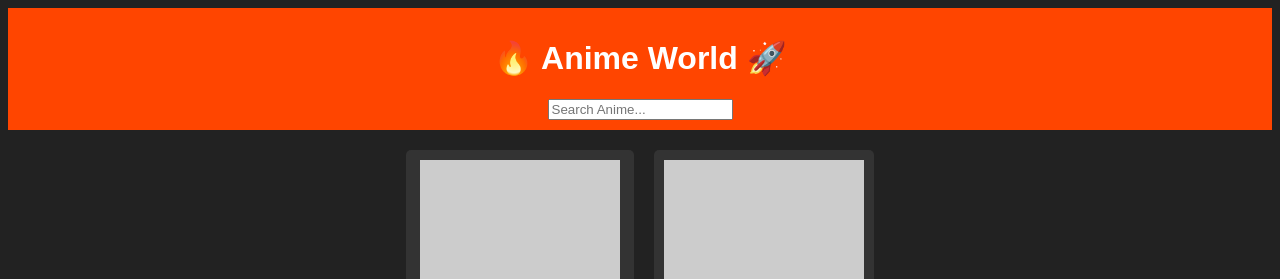
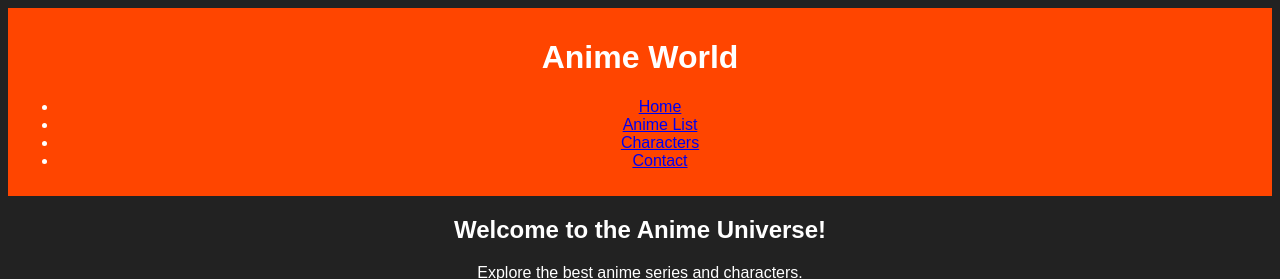
Before and after one commit to Naruto777549649/anime-website, a Flask app: page / in a window 1280 px wide. Shown: the top 279 px of the page. Run offline with Flask 3, Linux system fonts and the light colour scheme; grey boxes labelled with a size stand in for pictures from a placeholder-image service; data that the repository does not hold is empty; some libraries are stand-ins or nearby versions.

Commit message:
Update index.html

```diff
--- a/templates/index.html
+++ b/templates/index.html
@@ -7,29 +7,41 @@
     <link rel="stylesheet" href="style.css">
 </head>
 <body>
+
+    <!-- Navbar -->
     <header>
-        <h1>🔥 Anime World 🚀</h1>
-        <input type="text" id="searchBox" placeholder="Search Anime...">
+        <h1>Anime World</h1>
+        <nav>
+            <ul>
+                <li><a href="#">Home</a></li>
+                <li><a href="#">Anime List</a></li>
+                <li><a href="#">Characters</a></li>
+                <li><a href="#">Contact</a></li>
+            </ul>
+        </nav>
     </header>
 
-    <div class="anime-list">
-        <div class="anime">
-            <img src="https://placehold.co/200x300" alt="Anime Thumbnail">
-            <h2>Naruto Shippuden</h2>
-            <button onclick="watchAnime('https://yourvideolink.com')">Watch Now</button>
+    <!-- Hero Section -->
+    <section class="hero">
+        <h2>Welcome to the Anime Universe!</h2>
+        <p>Explore the best anime series and characters.</p>
+    </section>
+
+    <!-- Anime List -->
+    <section class="anime-list">
+        <h2>Top Anime</h2>
+        <div class="anime-grid">
+            <div class="anime-card">
+                <img src="assets/naruto.jpg" alt="Naruto">
+                <p>Naruto Uzumaki</p>
+            </div>
+            <div class="anime-card">
+                <img src="assets/goku.jpg" alt="Goku">
+                <p>Goku</p>
+            </div>
         </div>
+    </section>
 
-        <div class="anime">
-            <img src="https://placehold.co/200x300" alt="Anime Thumbnail">
-            <h2>Demon Slayer</h2>
-            <button onclick="watchAnime('https://yourvideolink.com')">Watch Now</button>
-        </div>
-    </div>
-
-    <script>
-        function watchAnime(url) {
-            window.open(url, '_blank');
-        }
-    </script>
+    <script src="script.js"></script>
 </body>
 </html>
```
